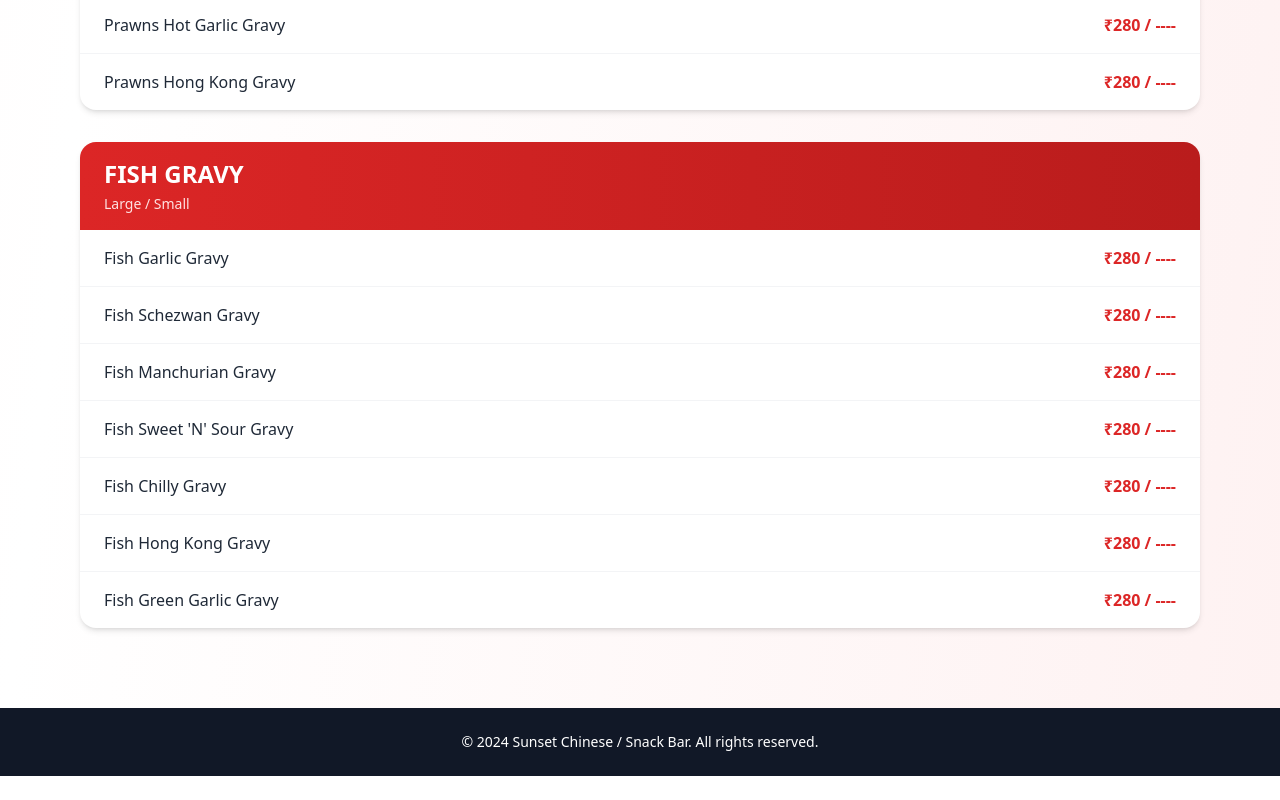
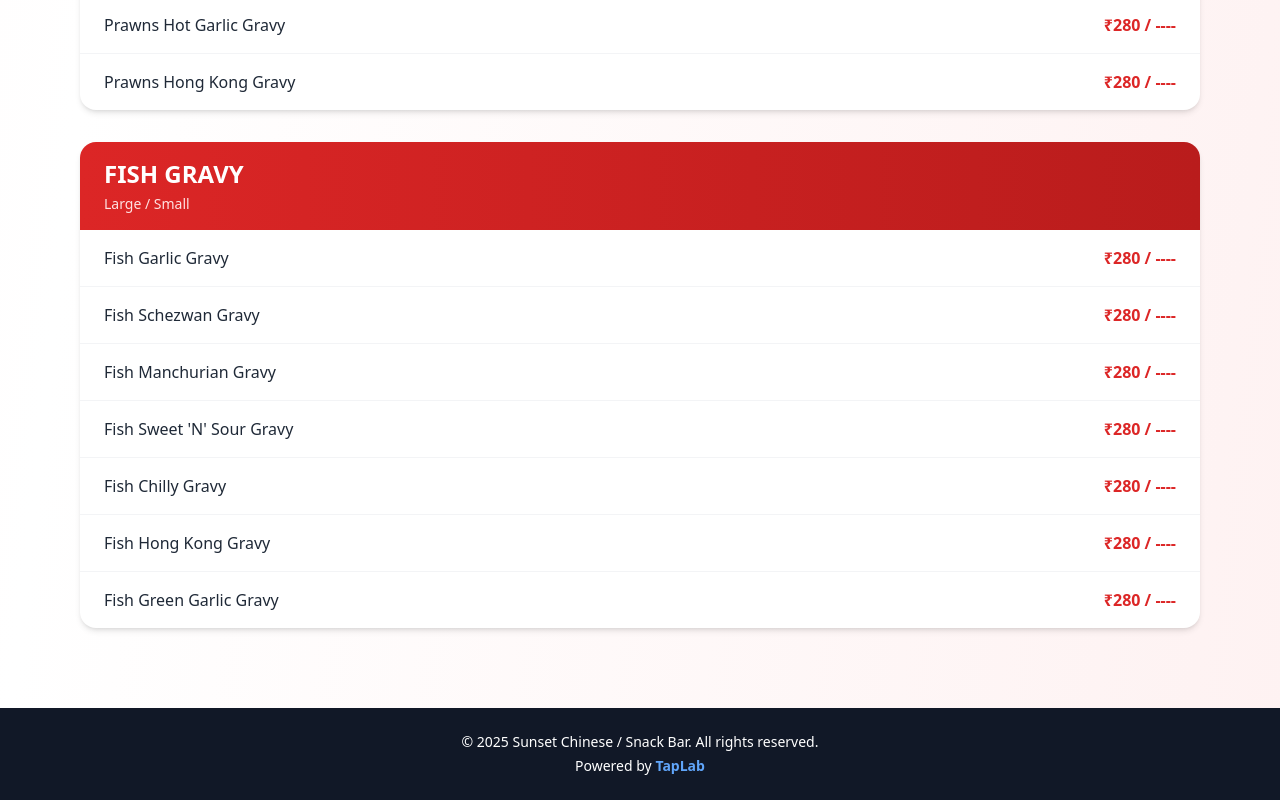
Before and after one commit to rohanjaiswal13/taplab, a React (Vite) app: page /sunsetchinese in a window 1280 px wide. Shown: the part 10566-11366 px from the top of the page. Before the commit the page ends 11342 px from the top, so only its background shows below. Built offline with nearby package versions, Linux system fonts and the light colour scheme.

Commit message:
Sunset Chinese Footer Update

```diff
--- a/src/sunset_chinese_menu.tsx
+++ b/src/sunset_chinese_menu.tsx
@@ -394,9 +394,20 @@ const SunsetMenu = () => {
 
       {/* Footer */}
       <div className="bg-gray-900 text-white py-6 mt-12">
-        <div className="max-w-6xl mx-auto px-4 text-center">
+        <div className="max-w-6xl mx-auto px-4 text-center space-y-1">
           <p className="text-sm">
-            © 2024 Sunset Chinese / Snack Bar. All rights reserved.
+            © 2025 Sunset Chinese / Snack Bar. All rights reserved.
+          </p>
+          <p className="text-sm">
+            Powered by{" "}
+            <a
+              href="https://taplab.in"
+              target="_blank"
+              rel="noopener noreferrer"
+              className="text-blue-400 font-semibold hover:underline"
+            >
+              TapLab
+            </a>
           </p>
         </div>
       </div>
```
